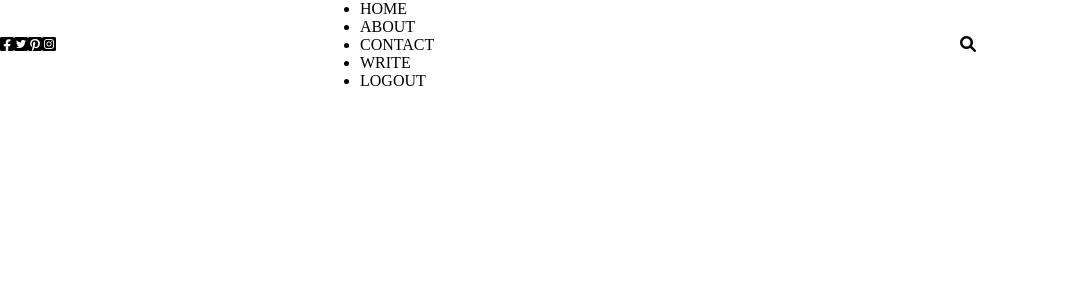
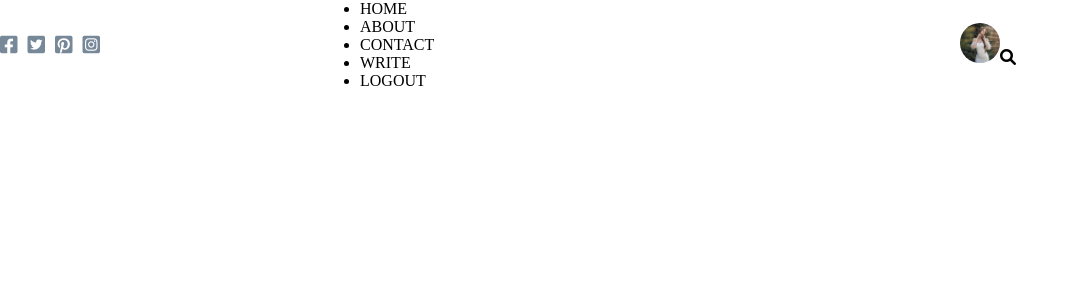
Before and after one commit to chrischen842/BlogApp, a React (Create React App) app in the folder blog/: page / in a window 1280 px wide. Shown: the top 300 px of the page, without its empty margins (0-1079 px from the left). Built offline with nearby package versions, Linux system fonts and the light colour scheme.

Commit message:
initial images

```diff
--- a/blog/src/topbar/Topbar.jsx
+++ b/blog/src/topbar/Topbar.jsx
@@ -4,12 +4,12 @@ export default function Topbar() {
     return (
         <div className='top'>
             <div className="topLeft">
-                <i className= "topIcon fab fa-facebook-square"></i>
-                <i className= "topIcon fab fa-twitter-square"></i>
-                <i className= "topIcon fab fa-pinterest-square"></i>
-                <i className= "topIcon fab fa-instagram-square"></i>
+                <i className= "icon fab fa-facebook-square"></i>
+                <i className= "icon fab fa-twitter-square"></i>
+                <i className= "icon fab fa-pinterest-square"></i>
+                <i className= "icon fab fa-instagram-square"></i>
             </div>
-            <div className="topCenter">
+            <div className="topMiddle">
                 <ul className="topList">
                     <li className='topListItem'>HOME</li>
                     <li className='topListItem'>ABOUT</li>
@@ -19,7 +19,10 @@ export default function Topbar() {
                 </ul>
             </div>
             <div className="topRight">
-                <img src="" alt="" />
+                <img className='topImage'
+                    src="static/model.png"
+                    alt=""
+                />
                 <i className="topSearchIcon fas fa-search"></i>
             </div>
 
--- a/blog/src/topbar/topbar.css
+++ b/blog/src/topbar/topbar.css
@@ -14,7 +14,22 @@
     flex: 3;
 }
 
-.topCenter
+.topMiddle
 {
     flex: 6;
 }
+
+.icon
+{
+    font-size: 20px;
+    margin-right: 10px;
+    color: lightslategrey;
+    cursor: pointer;
+}
+.topImage
+{
+    width: 40px;
+    height: 40px;
+    border-radius: 50%;
+    object-fit: cover;
+}
```
Also changed, not shown: blog/public/static/model.png (added).
